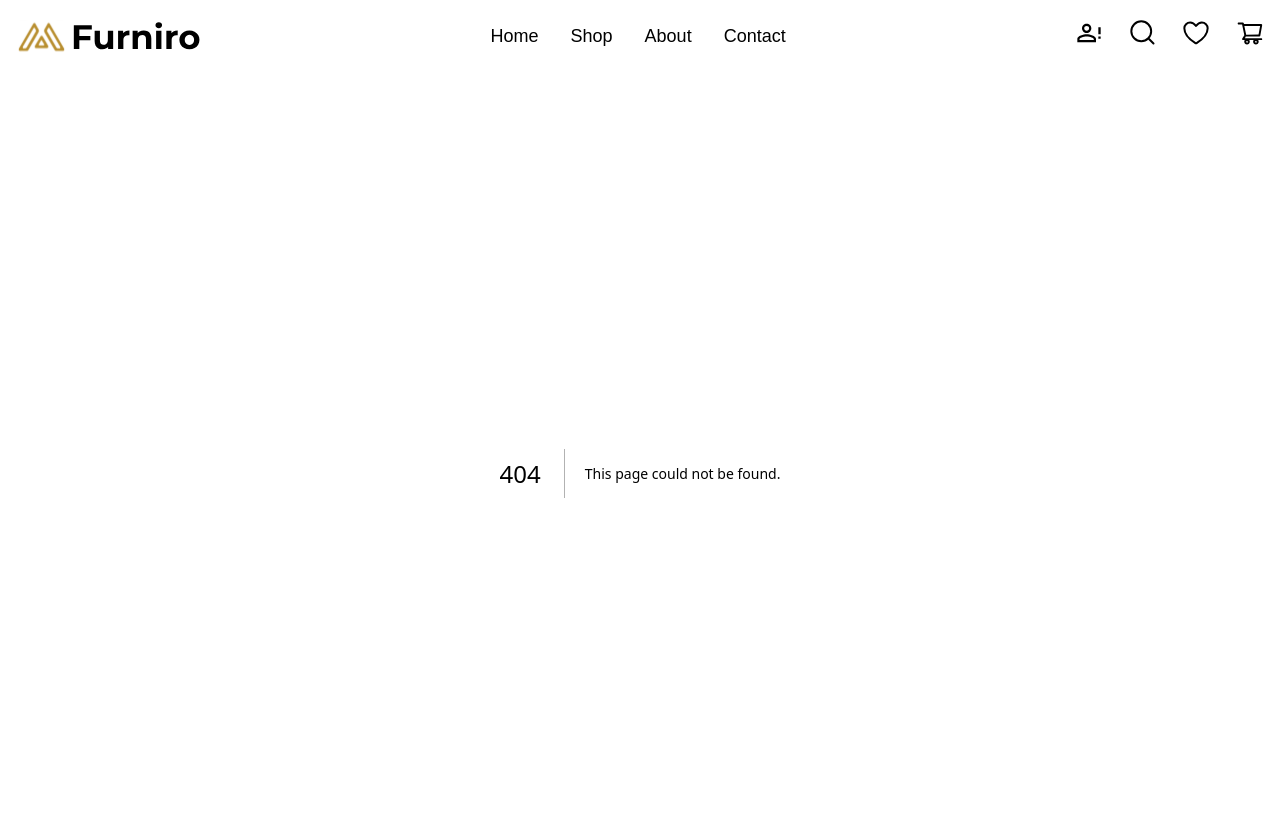
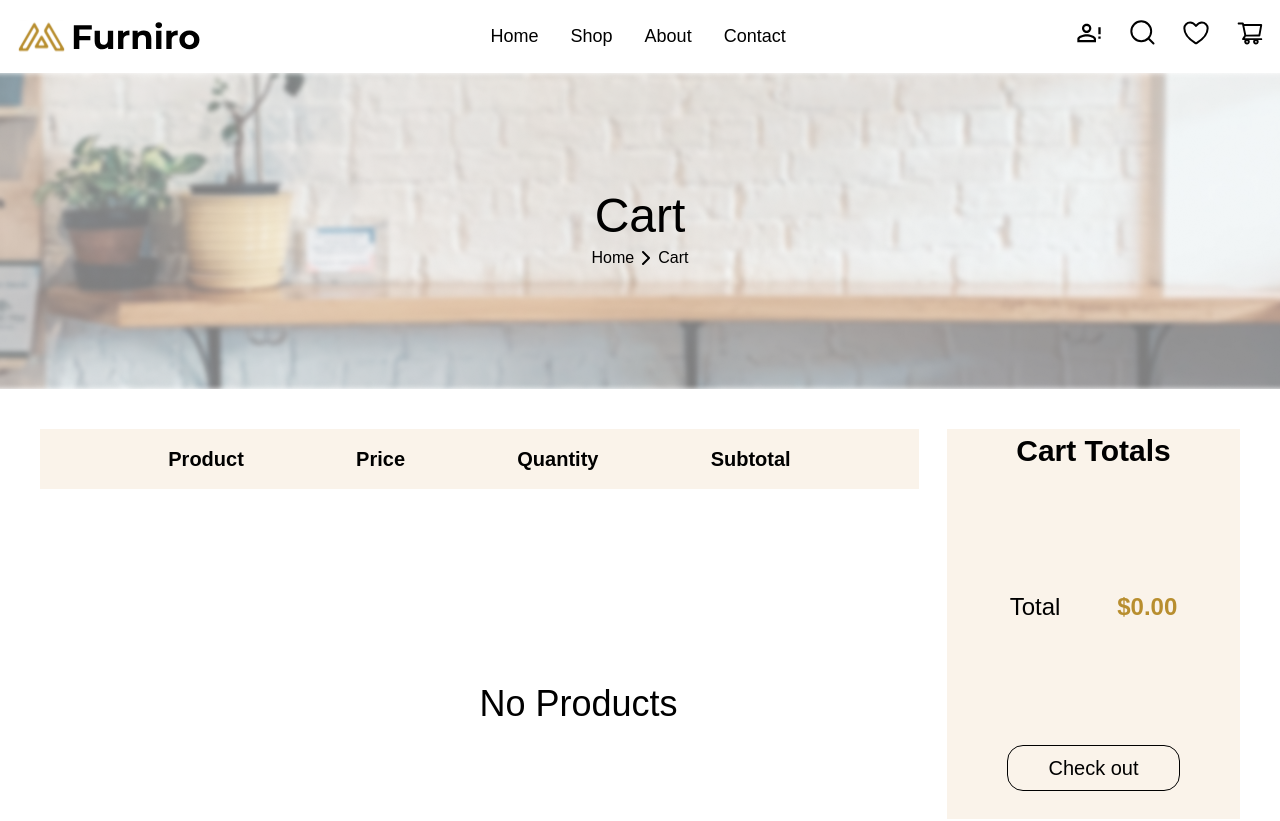
Before and after one commit to arash-jj/home-appliance-store, a Next.js app: page /cart in a window 1280 px wide. Before the commit this address had no page. Shown: the top 821 px of the page. Built offline with nearby package versions, Linux system fonts and the light colour scheme.

Commit message:
cart page added and fixing UI

```diff
--- /dev/null
+++ b/app/(product)/cart/page.tsx
@@ -0,0 +1,101 @@
+"use client"
+
+import PageHeader from '@/components/PageHeader'
+import { centsToDollar } from '@/lib/utils'
+import { Trash } from 'lucide-react'
+import Image from 'next/image'
+import { useEffect, useState } from 'react'
+import Data from '@/data/db.json';
+import Link from 'next/link'
+
+interface CartItem {
+    productId: number,
+    color: string,
+    size: string,
+    quantity: number,
+    price: number,
+    image: string,
+    name: string
+}
+
+const page = () => {
+    const [cartItems, setCartItems] = useState<CartItem[]>([])
+    useEffect(() => {
+        const items = localStorage.getItem("cart")
+        if (items) {
+            setCartItems(JSON.parse(items))
+        }
+    },[])
+    const calculateTotal = () => {
+        return cartItems.reduce((total, item) => {
+            const product = Data.find(p => p.id === item.productId)
+            if (!product) return total
+            const price = product.discountedPrice > 0 ? product.discountedPrice : product.price
+            return total + (price * item.quantity)
+        }, 0)}
+    return (
+        <div>
+            <PageHeader currentPage='Cart'/>
+            <div className="w-full p-10">
+                <div className="h-full flex flex-row gap-7">
+                    <div className="w-[75%]">
+                        <div className="w-full p-4 bg-shopBenefitsBackground flex flex-row justify-evenly items-center">
+                            <p className="font-semibold text-xl">Product</p>
+                            <p className="font-semibold text-xl">Price</p>
+                            <p className="font-semibold text-xl">Quantity</p>
+                            <p className="font-semibold text-xl">Subtotal</p>
+                        </div>
+                        <div className="h-[390px] pt-5 overflow-y-scroll relative" style={{scrollbarWidth : "none"}}>
+                            {cartItems.length !== 0
+                            ?
+                            cartItems.map(item => (
+                                <div key={`${item.productId}-${item.color}-${item.size}`} className="w-full h-[105px] my-7 flex flex-row justify-between">
+                                    <div className="w-[11%] h-full rounded-xl overflow-hidden bg-shopBenefitsBackground">
+                                        <Image src={item.image} alt={item.name} width={108} height={107}/>
+                                    </div>
+                                    <div className="w-[85%] flex flex-row justify-between items-center">
+                                        <p className="text-footerSubTexts line-clamp-1">{item.name}</p>
+                                        <p className="text-footerSubTexts">{centsToDollar(item.price)}$</p>
+                                        <p className="px-3 py-1 border rounded-lg border-footerSubTexts">{item.quantity}</p>
+                                        <p className="">{centsToDollar(item.price * item.quantity)}$</p>
+                                        <Trash
+                                        className='cursor-pointer fill-primary text-primary'
+                                        onClick={() => {
+                                                const updatedCart = cartItems.filter(
+                                                    i =>
+                                                        !(
+                                                            i.productId === item.productId &&
+                                                            i.color === item.color &&
+                                                            i.size === item.size
+                                                        )
+                                                );
+                                                setCartItems(updatedCart);
+                                                localStorage.setItem("cart", JSON.stringify(updatedCart));
+                                            }}/>
+                                    </div>
+                                </div>
+                            ))
+                            :
+                            <h1 className="text-4xl absolute left-1/2 top-1/2">No Products</h1>
+                            }
+                        </div>
+                    </div>
+                    <div className="w-[25%]">
+                        <div className="w-full h-[390px] flex flex-col items-center bg-shopBenefitsBackground py-1">
+                            <h1 className="font-semibold text-3xl">Cart Totals</h1>
+                            <div className="w-full flex flex-row justify-evenly items-center p-1.5 my-29">
+                                <p className="text-2xl">Total</p>
+                                <p className="text-2xl text-primary font-semibold">
+                                    ${centsToDollar(calculateTotal())}
+                                </p>
+                            </div>
+                            <Link href='/checkout' className='text-xl px-10 py-2 border rounded-2xl'>Check out</Link>
+                        </div>
+                    </div>
+                </div>
+            </div>
+        </div>
+    )
+}
+
+export default page
--- a/components/AddingToCart.tsx
+++ b/components/AddingToCart.tsx
@@ -7,16 +7,22 @@ import React, {useState} from 'react'
 interface PageProps {
     productId: number,
     productColor: string,
-    productSize: string
+    productSize: string,
+    productPrice: number,
+    productImg: string,
+    productName: string,
 }
 interface CartItem {
     productId: number,
     color: string,
     size: string,
     quantity: number,
+    price: number,
+    image: string,
+    name: string,
 }
 
-const AddingToCart = ({productId, productColor, productSize} : PageProps) => {
+const AddingToCart = ({productId, productColor, productSize, productPrice, productImg, productName} : PageProps) => {
     const [numberOfProducts, setNumberOfProducts] = useState(1)
     const addToCartHandler = ()=>{
         const savedCart = localStorage.getItem("cart")
@@ -33,7 +39,10 @@ const AddingToCart = ({productId, productColor, productSize} : PageProps) => {
                 productId,
                 color: productColor,
                 size: productSize,
-                quantity: numberOfProducts
+                quantity: numberOfProducts,
+                price: productPrice,
+                image: productImg,
+                name: productName
             }
             cartItems.push(newItem)
         }
--- a/components/SideBarCart.tsx
+++ b/components/SideBarCart.tsx
@@ -71,7 +71,7 @@ const SideBarCart = () => {
                             onClick={()=>setIsSideBarOpen(false)}
                             />
                         </div>
-                        <div className="w-full min-h-130 px-2 mt-2 overflow-y-scroll" style={{scrollbarWidth : "none"}}>
+                        <div className="w-full h-130 px-2 mt-2 overflow-y-scroll" style={{scrollbarWidth : "none"}}>
                             {getCartProducts().map(({product, quantity, color, size}) => (
                                 product && (
                                     <div key={`${product.id}-${color}-${size}`} className="flex items-center justify-between py-4">
--- a/components/SingleProductInfo.tsx
+++ b/components/SingleProductInfo.tsx
@@ -57,7 +57,10 @@ const SingleProductInfo = ({product} : SingleProduct) => {
                     ))}
                 </div>
             </div>
-            <AddingToCart productId={product.id} productColor={selectedColor} productSize={selectedSize}/>
+            <AddingToCart
+            productId={product.id} productColor={selectedColor}
+            productSize={selectedSize} productPrice={product.price}
+            productImg={product.productImage} productName={product.productName} />
             <div className="flex flex-col gap-4 pt-10">
                 <div className="flex flex-row gap-2.5 text-footerSubTexts relative">
                     <p className="min-w-[70px] after:content-[':'] after:absolute after:left-18">SKU</p>
```
